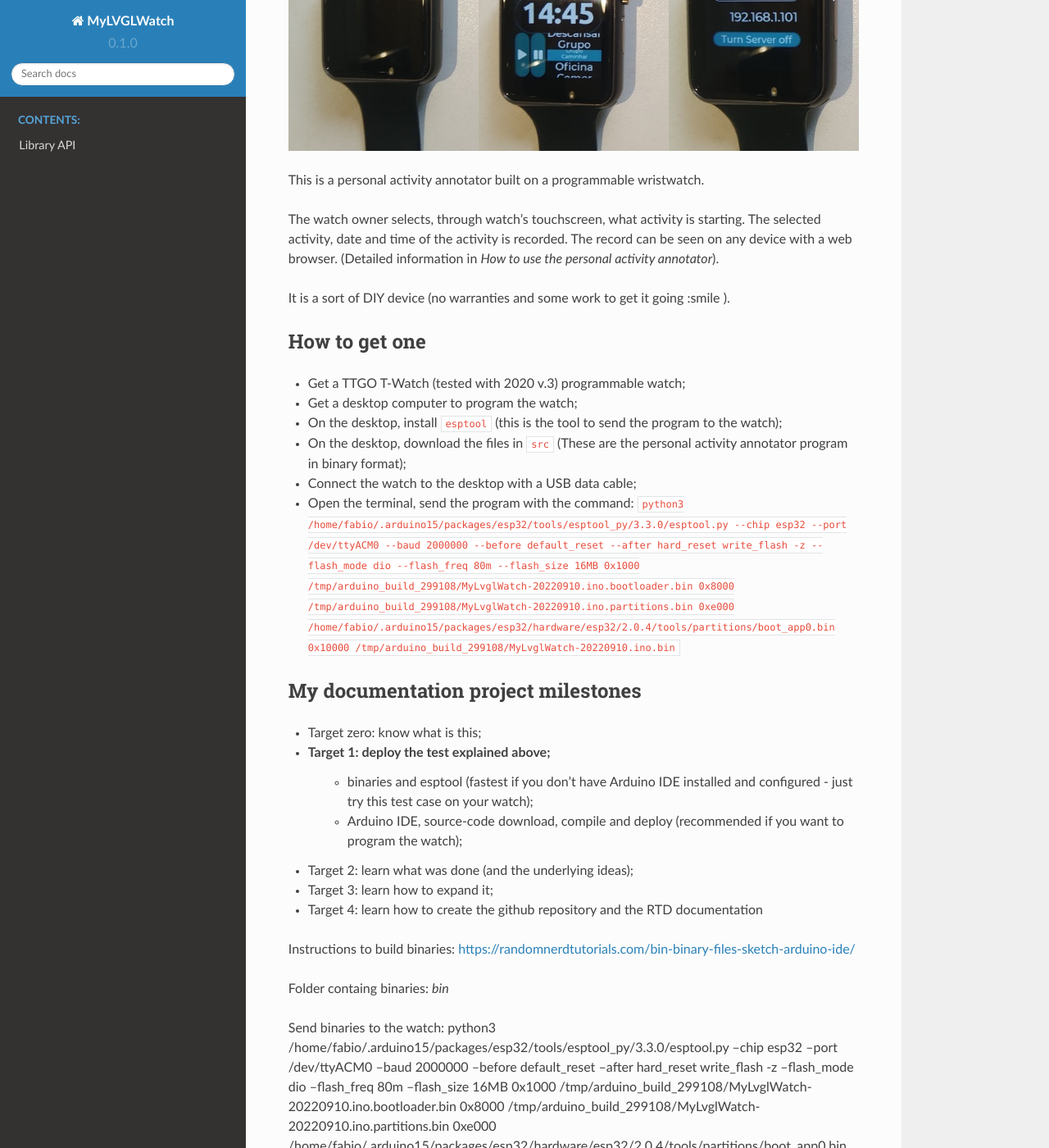
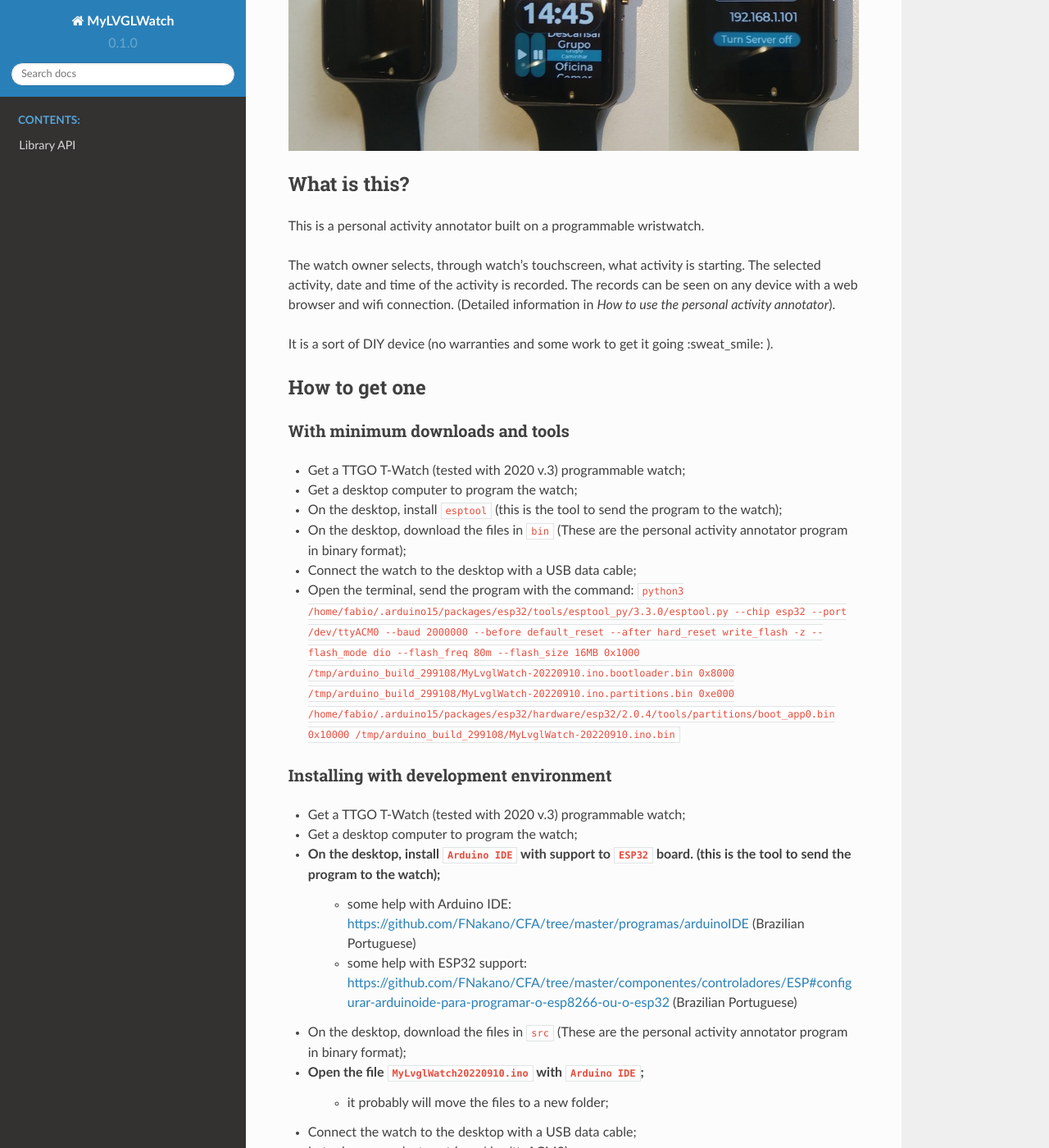
Before and after one commit to FNakano/MyLVGLWatch, a Sphinx documentation site: the page built from docs/source/index.rst, in a window 1280 px wide and 1400 px high, scrolled down 285 px. Shown: the whole window at 82% size. Built offline with Sphinx 7.4.7 and the Read the Docs theme 2.0.0, drawn with Linux system fonts in a browser that asks for light colours; pages that are not in the unit, such as notebooks, are missing from menus; some of the changed text lies outside the part shown.

Commit message:
target 1 sufficiently accomplished

```diff
--- a/docs/source/index.rst
+++ b/docs/source/index.rst
@@ -8,21 +8,52 @@ Welcome to MyLVGLWatch's documentation!
 
 .. image:: junto.jpg
 
+What is this?
+-------------
+
 This is a personal activity annotator built on a programmable wristwatch.
 
-The watch owner selects, through watch's touchscreen, what activity is starting. The selected activity, date and time of the activity is recorded. The record can be seen on any device with a web browser. (Detailed information in `How to use the personal activity annotator`).
+The watch owner selects, through watch's touchscreen, what activity is starting. The selected activity, date and time of the activity is recorded. The records can be seen on any device with a web browser and wifi connection. (Detailed information in `How to use the personal activity annotator`).
 
-It is a sort of DIY device (no warranties and some work to get it going :smile ).
+It is a sort of DIY device (no warranties and some work to get it going :sweat_smile: ).
 
 How to get one
 --------------
 
+With minimum downloads and tools
+^^^^^^^^^^^^^^^^^^^^^^^^^^^^^^^^
+
 - Get a TTGO T-Watch (tested with 2020 v.3) programmable watch;
 - Get a desktop computer to program the watch;
 - On the desktop, install ``esptool`` (this is the tool to send the program to the watch);
-- On the desktop, download the files in ``src`` (These are the personal activity annotator program in binary format);
+- On the desktop, download the files in ``bin`` (These are the personal activity annotator program in binary format);
 - Connect the watch to the desktop with a USB data cable;
 - Open the terminal, send the program with the command: ``python3 /home/fabio/.arduino15/packages/esp32/tools/esptool_py/3.3.0/esptool.py --chip esp32 --port /dev/ttyACM0 --baud 2000000 --before default_reset --after hard_reset write_flash -z --flash_mode dio --flash_freq 80m --flash_size 16MB 0x1000 /tmp/arduino_build_299108/MyLvglWatch-20220910.ino.bootloader.bin 0x8000 /tmp/arduino_build_299108/MyLvglWatch-20220910.ino.partitions.bin 0xe000 /home/fabio/.arduino15/packages/esp32/hardware/esp32/2.0.4/tools/partitions/boot_app0.bin 0x10000 /tmp/arduino_build_299108/MyLvglWatch-20220910.ino.bin``
+
+Installing with development environment
+^^^^^^^^^^^^^^^^^^^^^^^^^^^^^^^^^^^^^^^
+
+- Get a TTGO T-Watch (tested with 2020 v.3) programmable watch;
+- Get a desktop computer to program the watch;
+- On the desktop, install ``Arduino IDE`` with support to ``ESP32`` board. (this is the tool to send the program to the watch);
+   - some help with Arduino IDE: https://github.com/FNakano/CFA/tree/master/programas/arduinoIDE (Brazilian Portuguese)
+   - some help with ESP32 support: https://github.com/FNakano/CFA/tree/master/componentes/controladores/ESP#configurar-arduinoide-para-programar-o-esp8266-ou-o-esp32 (Brazilian Portuguese)
+- On the desktop, download the files in ``src`` (These are the personal activity annotator program in binary format);
+- Open the file ``MyLvglWatch20220910.ino`` with ``Arduino IDE``;
+   - it probably will move the files to a new folder;
+- Connect the watch to the desktop with a USB data cable;
+- In tools menu select port (e.g. /dev/ttyACM0);
+- In boards menu select ``TTGO T-Watch``;
+- In tools menu select partition scheme: Large SPIFFS;
+- In tools menu select ESP32 Sketch Data Upload;
+   - this will send data (web pages) to your watch;
+- Click on the arrow button;
+   - this compiles the source-code and sends the binaries through USB.
+
+How to use the personal activity annotator
+------------------------------------------
+
+TODO
 
 My documentation project milestones
 -----------------------------------
```
Also changed, not shown: 1 other file.
